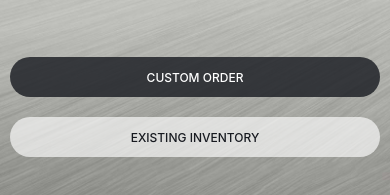
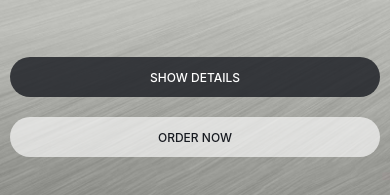
Before and after one commit to Asif-102/click-and-pick, a React Native app: screen / in a window 390 px wide. Shown: the part 205-400 px from the top of the page. Built offline with nearby package versions, Linux system fonts and the light colour scheme.

Commit message:
change button style

```diff
--- a/components/CarItem/index.js
+++ b/components/CarItem/index.js
@@ -28,17 +28,17 @@ const CarItem = (props) => {
       <View style={styles.buttonsContainer}>
         <StyledButton
           type="primary"
-          content={"Custom Order"}
+          content={"Show Details"}
           onPress={() => {
-            console.warn("Custom Order was pressed");
+            console.warn("Coming soon this feature");
           }}
         />
 
         <StyledButton
           type="secondary"
-          content={"Existing Inventory"}
+          content={"Order Now"}
           onPress={() => {
-            console.warn("Existing Inventory was pressed");
+            console.warn("Coming soon this feature");
           }}
         />
       </View>
```
